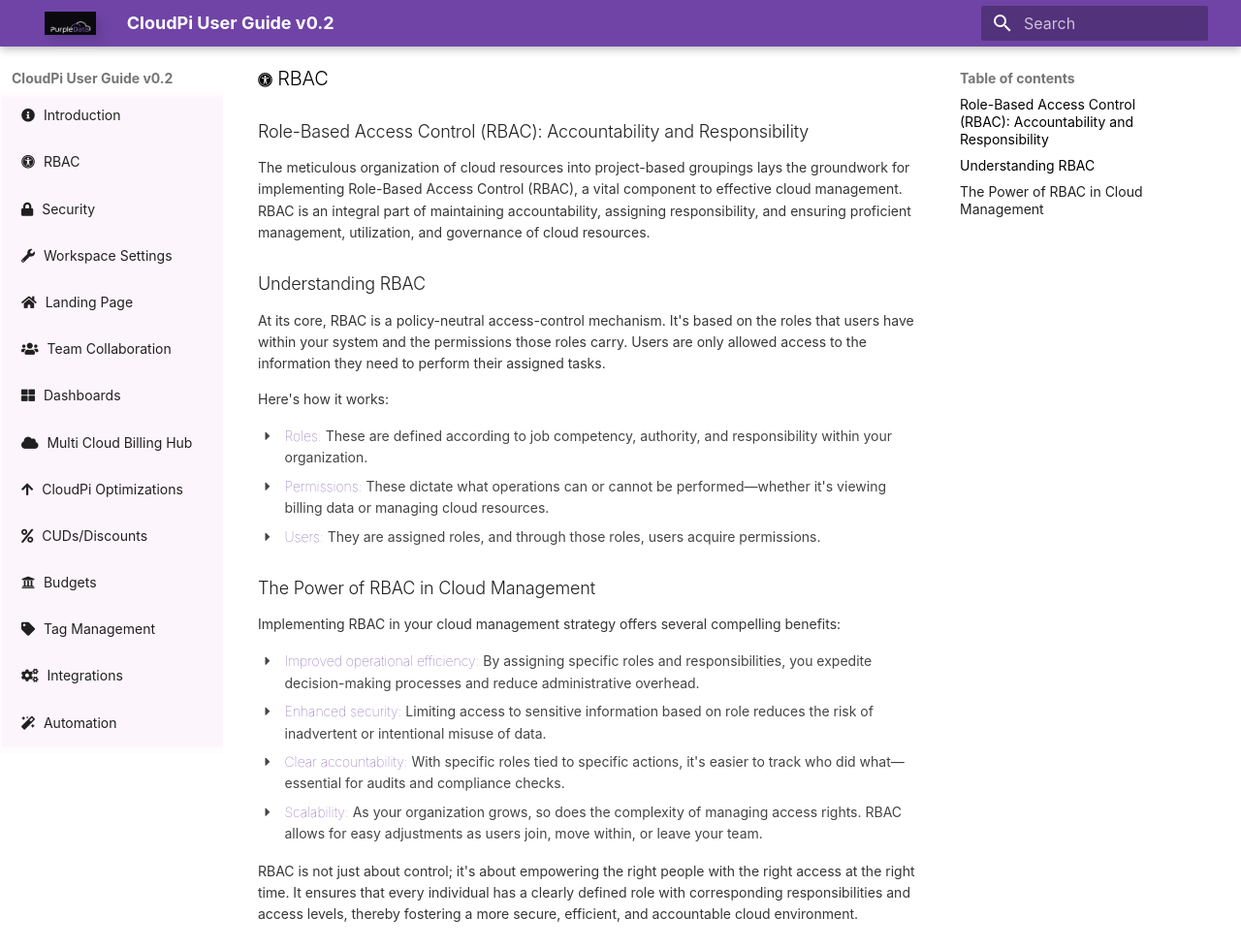
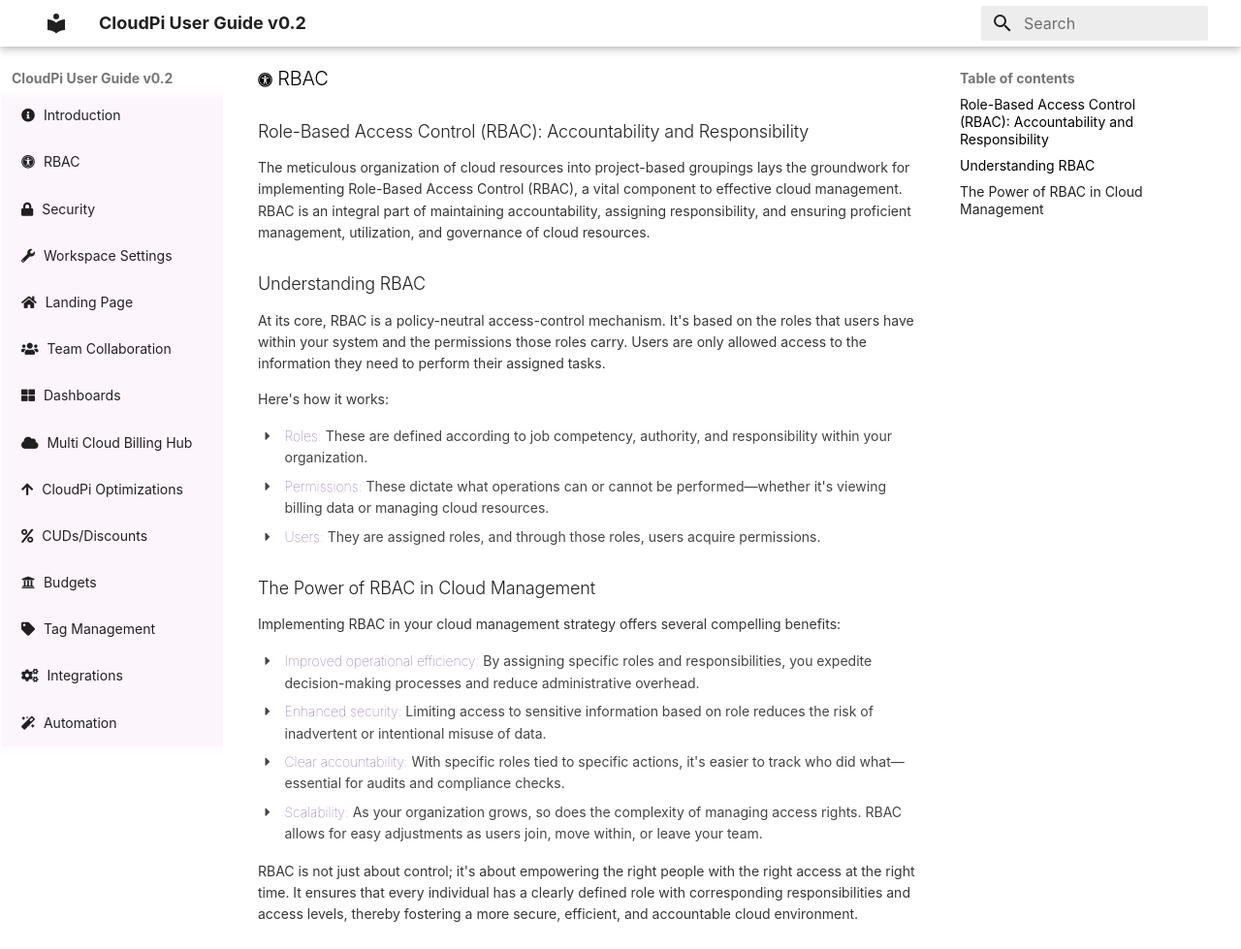
Before and after one commit to karthik-kalakada/mkdocs, an MkDocs documentation site: the page built from docs/rbac.md, in a window 1280 px wide and 979 px high. Shown: the whole window at 97% size. Built offline with MkDocs 1.6.1 and Material for MkDocs 9.7.7, drawn with Linux system fonts in a browser that asks for light colours; some web fonts are replaced.

Commit message:
Update mkdocs.yml

```diff
--- a/mkdocs.yml
+++ b/mkdocs.yml
@@ -3,12 +3,12 @@
 theme:
   # custom_dir: overrides
   name: material
-  logo: images/logo.jpeg
+  logo: null
   favicon: images/favicon.png
   font:
     text: Poppins
     text: 0px
-  custom_dir: custom_theme
+  # custom_dir: custom_theme
 
   features:
     # - toc.integrate
@@ -38,14 +38,14 @@
   language: en
   palette:
         primary: 'white'
-        primary: Dark moderate violet
+        # primary: Dark moderate violet
         accent: deep purple
 
 extra_javascript:
   - js/custom.js
 
 nav:
-    - '<i class="fa fa-info-circle"></i> Introduction': index.md
+    - '<i class="fa fa-info-circle"></i>  Introduction': index.md
     - '<i class="fa fa-universal-access"></i> RBAC': rbac.md
     - '<i class="fa fa-lock" aria-hidden="true"></i> Security': security.md
     # - '<i class="fa fa-window-maximize"></i> Workspace Settings': workspace.md
```
